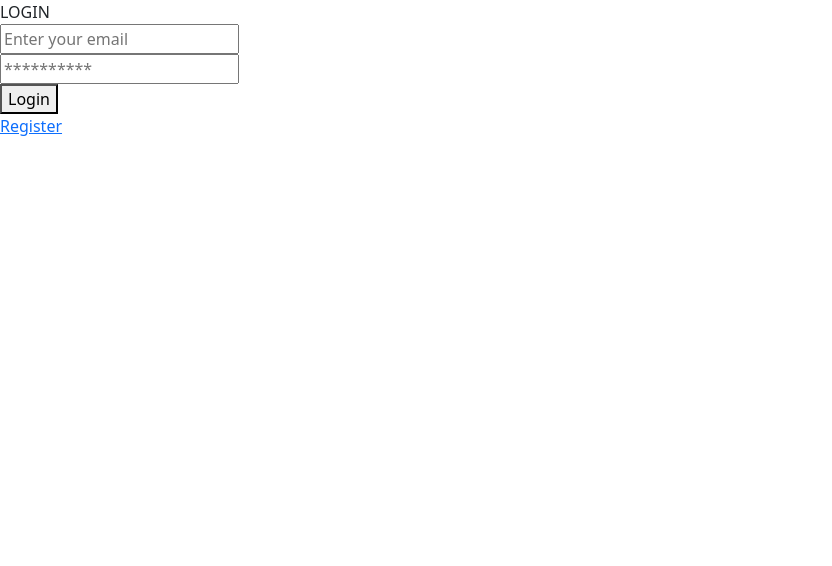
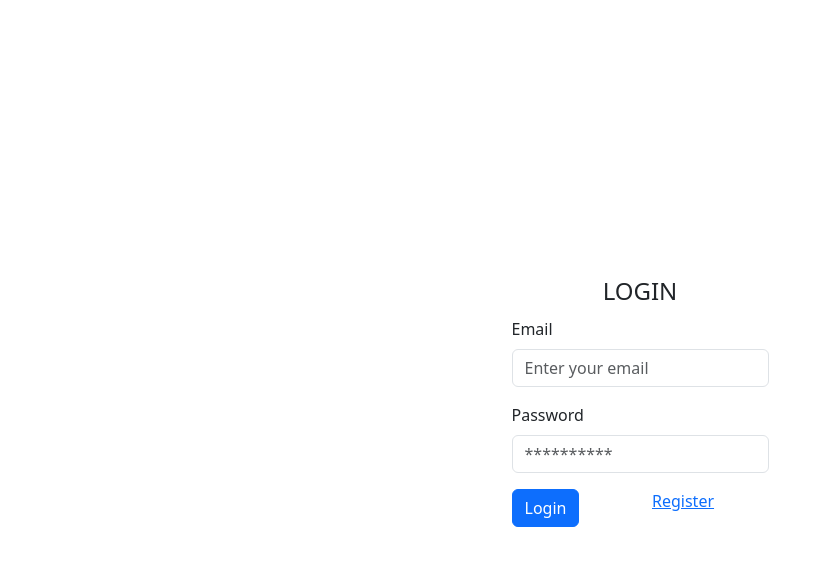
Before and after one commit to Peace-Apple/angieAuth, an Angular app: page /login in a window 1280 px wide. Shown: the top 566 px of the page, without its empty margins (0-832 px from the left). Built offline with nearby package versions, Linux system fonts and the light colour scheme.

Commit message:
Style auth form

```diff
--- a/src/app/auth-form/auth-form.html
+++ b/src/app/auth-form/auth-form.html
@@ -1,11 +1,13 @@
-<div>
-    <span>{{ isLoginMode ? 'LOGIN' : 'REGISTER' }}</span>
-    <div>
+<div class="container d-flex align-items-center justify-content-center min-vh-100">
     <form #authForm="ngForm" (ngSubmit)="onSubmit(authForm)">
+        <fieldset>
+            <legend class="text-center">{{ isLoginMode ? 'LOGIN' : 'REGISTER' }}</legend>
             @if (!isLoginMode) {
-                <div>
+            <div class="mb-3">
+                <label for="fullname" class="form-label">Full Name</label>
                 <input
                     type="text"
+                    class="form-control"
                     placeholder="Enter your full name"
                     id="fullname"
                     [(ngModel)]="credentials.fullName"
@@ -15,9 +17,11 @@
             </div>
         }
 
-            <div>
+        <div class="mb-3">
+            <label for="emailId" class="form-label">Email</label>
             <input
                 type="email"
+                class="form-control"
                 placeholder="Enter your email"
                 id="emailId"
                 [(ngModel)]="credentials.emailId"
@@ -26,9 +30,11 @@
             >
         </div>
 
-            <div>
+        <div class="mb-3">
+            <label for="password" class="form-label">Password</label>
             <input
                 type="password"
+                class="form-control"
                 placeholder="**********"
                 id="password"
                 [(ngModel)]="credentials.password"
@@ -36,7 +42,19 @@
                 required
             >
         </div>
-            <button type="submit">{{ isLoginMode ? 'Login' : 'Register' }}</button>
+        <div class="row">
+            <div class="col">
+                <button
+                    type="submit"
+                    class="btn btn-primary"
+                >{{ isLoginMode ? 'Login' : 'Register' }}</button>
+            </div>
+            <div class="col float-end">
+                <a routerLink="/{{ isLoginMode ? 'register' : 'login' }}">
+                    {{ isLoginMode ? 'Register' : 'Login' }}
+                </a>
+            </div>
+        </div>
+        </fieldset>
     </form>
 </div>
-</div>
--- a/src/app/auth-form/auth-form.ts
+++ b/src/app/auth-form/auth-form.ts
@@ -1,11 +1,13 @@
 import { Component, Input, Output, EventEmitter } from '@angular/core';
 import { UserCredentials } from '../userInterface';
 import { FormsModule } from '@angular/forms';
+import { RouterLink } from '@angular/router';
 
 @Component({
   selector: 'app-auth-form',
   imports: [
-    FormsModule
+    FormsModule,
+    RouterLink,
   ],
   templateUrl: './auth-form.html',
   styleUrl: './auth-form.scss',
--- a/src/app/login/login.html
+++ b/src/app/login/login.html
@@ -1,2 +1 @@
 <app-auth-form [isLoginMode]="true" (formSubmit)="handleLogin($event)"></app-auth-form>
-<a routerLink="/register">Register</a>
--- a/src/app/login/login.ts
+++ b/src/app/login/login.ts
@@ -1,12 +1,11 @@
 import { Component, inject } from '@angular/core';
 import { AuthService } from '../auth-service';
-import { Router, RouterLink } from "@angular/router";
+import { Router } from "@angular/router";
 import { AuthForm } from '../auth-form/auth-form';
 
 @Component({
   selector: 'app-login',
   imports: [
-    RouterLink,
     AuthForm
 ],
   templateUrl: './login.html',
--- a/src/app/register/register.html
+++ b/src/app/register/register.html
@@ -1,2 +1 @@
 <app-auth-form [isLoginMode]="false" (formSubmit)="handleRegister($event)"></app-auth-form>
-<a routerLink="/login">Login</a>
--- a/src/app/register/register.ts
+++ b/src/app/register/register.ts
@@ -1,13 +1,11 @@
 import { Component, inject } from '@angular/core';
 import { AuthService } from '../auth-service';
 import { Router } from '@angular/router';
-import { RouterLink } from '@angular/router';
 import { AuthForm } from '../auth-form/auth-form';
 
 @Component({
   selector: 'app-register',
   imports: [
-    RouterLink,
     AuthForm
   ],
   templateUrl: './register.html',
```
Lines whose indentation alone changed are shown as unchanged.
